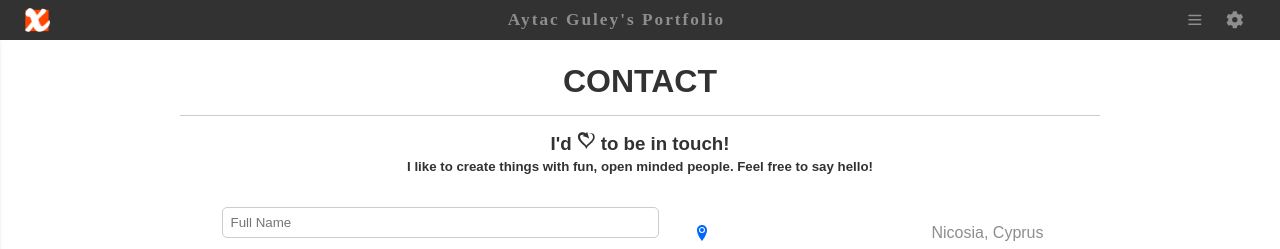
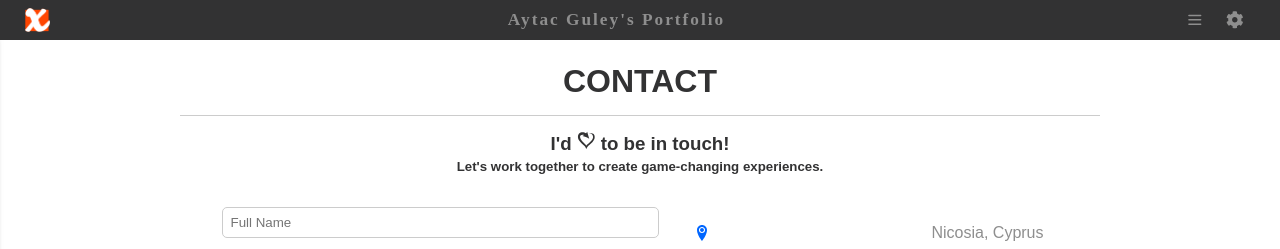
Before and after one commit to aytacg26/myportfolioweb, a React (Create React App) app: page /contact in a window 1280 px wide. Shown: the top 249 px of the page. Built offline with nearby package versions, Linux system fonts and the light colour scheme; a web font is replaced by a local one.

Commit message:
dynamic heading added to Contact Page

```diff
--- a/src/components/Pages/Contact/Contact.js
+++ b/src/components/Pages/Contact/Contact.js
@@ -1,4 +1,4 @@
-import React, { useState } from 'react';
+import React, { useState, useEffect } from 'react';
 import { useSelector } from 'react-redux';
 import { validateName, validateEmail } from '../../../Utils/Utils';
 import { GiSelfLove } from 'react-icons/gi';
@@ -9,6 +9,13 @@ import { BsFacebook, BsInstagram, BsTwitter, BsLinkedin } from 'react-icons/bs';
 import ContactForm from './ContactForm/ContactForm';
 import classes from './Contact.module.css';
 
+const messages = [
+  'I like to create things with fun, open minded people. Feel free to say hello!',
+  'Whether you have a question about me or anything else, I will be happy to answer!',
+  "Let's work together to create game-changing experiences.",
+  "You're about to take the first step towards contacting me! Here are few ways to to reach out to me.",
+];
+
 const Contact = () => {
   const [formData, setFormData] = useState({
     name: '',
@@ -18,10 +25,16 @@ const Contact = () => {
   const [isValidName, setIsValidName] = useState(false);
   const [isValidEmail, setIsValidEmail] = useState(false);
   const [isValidMessage, setIsValidMessage] = useState(false);
+  const [contactHeading, setContactHeading] = useState(0);
 
   const { darkMode } = useSelector((state) => state.mode);
 
   const { name, email, message } = formData;
+
+  useEffect(() => {
+    const headingIndex = Math.floor(Math.random() * 4);
+    setContactHeading(headingIndex);
+  }, []);
 
   const formDataHandler = (e) => {
     const { name, value } = e.target;
@@ -41,10 +54,7 @@ const Contact = () => {
           I'd <GiSelfLove style={{ color: darkMode && 'red' }} /> to be in
           touch!
         </h3>
-        <h5>
-          I like to create things with fun, open minded people. Feel free to say
-          hello!
-        </h5>
+        <h5>{messages[contactHeading]}</h5>
       </div>
       <div className={classes.ContactSection}>
         <div>
```
